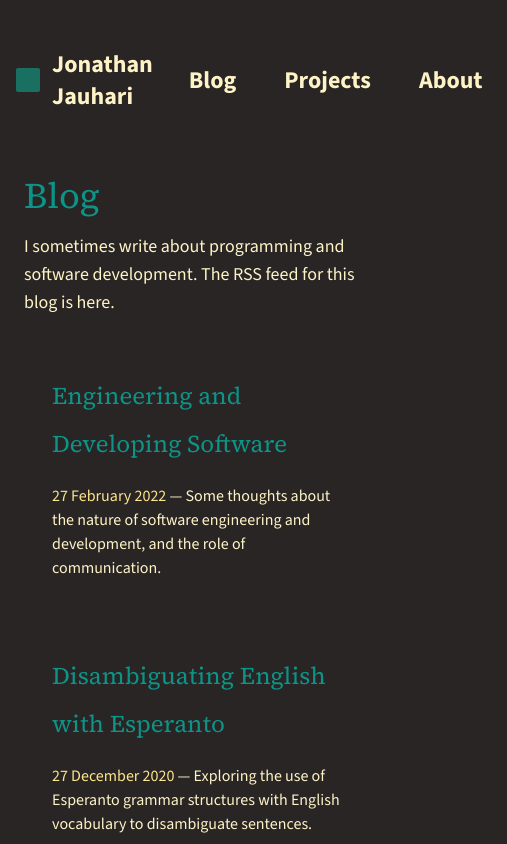
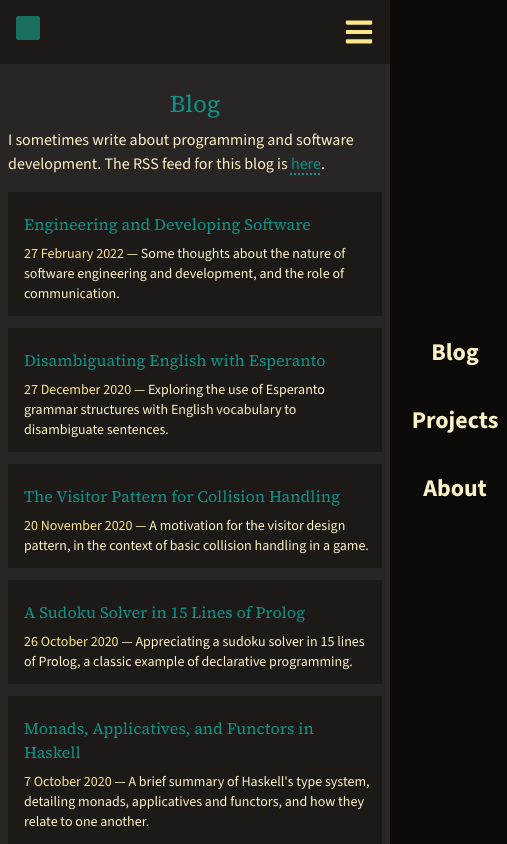
Before and after one commit to jonjau/jonjauhari.com, a Next.js app: page /blog in a window 390 px wide. Shown: the top 844 px of the page, 507 px wide, since content can reach past the window. Built offline with nearby package versions, Linux system fonts and the light colour scheme; a web font is replaced by a local one.

Commit message:
mobile styling for all pages

```diff
--- a/src/app/about/page.tsx
+++ b/src/app/about/page.tsx
@@ -1,4 +1,5 @@
 import React from "react";
+import clsx from "clsx";
 
 export function generateMetadata() {
   return {
@@ -10,7 +11,18 @@ export default function About() {
   return (
     <article>
       <header>
-        <h1 className="font-serif text-4xl/loose text-teal-600">About me</h1>
+        <h1
+          className={clsx([
+            "text-center",
+            "font-serif",
+            "text-2xl/loose",
+            "text-teal-600",
+            "sm:text-left",
+            "sm:text-4xl/loose",
+          ])}
+        >
+          About me
+        </h1>
       </header>
       <p className="mb-4">
         I&apos;m a Melbourne-based software engineer interested in financial
--- a/src/app/blog/[slug]/page.tsx
+++ b/src/app/blog/[slug]/page.tsx
@@ -27,7 +27,7 @@ export async function generateMetadata({
   };
 }
 
-//TODO: minutes to read, machine readable time, typography styling,
+//TODO: minutes to read
 //TODO: back and forward links
 export default async function BlogPost({
   params,
@@ -44,19 +44,19 @@ export default async function BlogPost({
 
   return (
     <>
-      <article
-        itemScope
-        itemType="http://schema.org/BlogPosting"
-        className="flex flex-col items-center"
-      >
-        <header className="">
+      <article itemScope itemType="http://schema.org/BlogPosting">
+        <header>
           <h1
             itemProp="headline"
-            className="mb-4 font-serif text-4xl text-teal-600"
+            className="mb-4 font-serif text-2xl text-teal-600 sm:text-4xl"
           >
             {post.title}
           </h1>
-          <time itemProp="datePublished" className="mb-4 block text-amber-200">
+          <time
+            itemProp="datePublished"
+            className="mb-4 block text-amber-200"
+            dateTime={post.date.toISOString()}
+          >
             {post.date.toLocaleDateString("en-AU", {
               dateStyle: "long",
             })}
--- a/src/app/blog/page.tsx
+++ b/src/app/blog/page.tsx
@@ -1,4 +1,5 @@
 import { BlogPost, getAllBlogPosts } from "../../lib/api";
+import InlineLink from "@/components/inline-link";
 import Link from "next/link";
 import React from "react";
 import clsx from "clsx";
@@ -22,10 +23,25 @@ export default async function Blog() {
 
   return (
     <>
-      <h1 className="font-serif text-4xl/loose text-teal-600">Blog</h1>
-      <p className="mb-8 text-lg">
+      <h1
+        className={clsx([
+          "text-center",
+          "font-serif",
+          "text-2xl/loose",
+          "text-teal-600",
+          "sm:text-left",
+          "sm:text-4xl/loose",
+        ])}
+      >
+        Blog
+      </h1>
+      <p className="text-md mb-4 sm:mb-8 sm:text-lg">
         I sometimes write about programming and software development. The RSS
-        feed for this blog is <Link href="/rss.xml">here</Link>.
+        feed for this blog is{" "}
+        <InlineLink title="RSS feed of blog posts" href="/rss.xml">
+          here
+        </InlineLink>
+        .
       </p>
       <ol>
         {posts.map((post: BlogPost) => (
@@ -34,17 +50,25 @@ export default async function Blog() {
               <article
                 itemScope
                 itemType="https://schema.org/BlogPosting"
-                className={clsx(["my-6", "p-6", ...postLinkClasses])}
+                className={clsx([
+                  "my-3",
+                  "p-3",
+                  "bg-stone-900",
+                  "sm:bg-inherit",
+                  "sm:my-6",
+                  "sm:p-6",
+                  ...postLinkClasses,
+                ])}
               >
-                <header className="mb-4 font-serif">
+                <header className="my-2 font-serif sm:mb-4">
                   <h2
                     itemProp="headline"
-                    className="text-2xl/loose text-teal-600"
+                    className="text-md/loose text-teal-600 sm:text-2xl/loose"
                   >
                     {post.title}
                   </h2>
                 </header>
-                <p itemProp="description">
+                <p itemProp="description" className="sm:text-md text-sm">
                   {" "}
                   <time itemProp="datePublished" className="text-amber-200">
                     {post.date.toLocaleDateString("en-AU", {
--- a/src/app/error.tsx
+++ b/src/app/error.tsx
@@ -6,12 +6,14 @@ import React from "react";
 export default function Error() {
   return (
     <div className="flex flex-col items-center">
-      <h2 className="font-serif text-5xl/normal">Something went wrong.</h2>
-      <p className=" mt-8 font-serif text-2xl text-amber-200">
+      <h2 className="font-serif text-2xl sm:text-5xl/normal">
+        Something went wrong.
+      </h2>
+      <p className="text-md mt-8 font-serif text-amber-200 sm:text-2xl">
         &ldquo;Mission failed — we&apos;ll get &apos;em next time.&rdquo;
       </p>
-      <div className="my-16  h-32 border-l-4 border-l-amber-700"></div>
-      <div className="text-2xl">
+      <div className="my-16 h-32 border-l-4 border-l-amber-700"></div>
+      <div className="text-lg sm:text-3xl">
         <InlineLink title="Go back to homepage" href="/" className="mx-2">
           Return home
         </InlineLink>{" "}
--- a/src/app/layout.tsx
+++ b/src/app/layout.tsx
@@ -1,6 +1,13 @@
 import "./globals.css";
 import "@fontsource/iosevka";
-import { FaEnvelope, FaGithub, FaLinkedin, FaSquareFull } from "react-icons/fa";
+import {
+  FaBars,
+  FaEnvelope,
+  FaGithub,
+  FaLinkedin,
+  FaSquareFull,
+  FaTimes,
+} from "react-icons/fa";
 import { Source_Sans_3, Source_Serif_4 } from "next/font/google";
 import Link from "next/link";
 import type { Metadata } from "next";
@@ -34,6 +41,7 @@ const uiLinkClasses = [
   "focus:border-b-amber-700",
 ];
 
+//TODO: link to licence
 export default function RootLayout({
   children,
 }: {
@@ -45,15 +53,15 @@ export default function RootLayout({
       className={`${sourceSans.variable} ${sourceSerif.variable}`}
     >
       <body className="flex min-h-screen flex-col bg-stone-800 text-amber-100">
-        <header className="absolute left-0 right-0 z-10">
-          <nav className="px-4 py-12 md:bg-transparent">
-            <div className="mx-auto flex max-w-6xl items-center">
+        <header className="fixed left-0 right-0 z-10 sm:absolute">
+          <nav className=" overflow-x-auto bg-stone-900 p-4 sm:bg-transparent sm:px-4 sm:py-12">
+            <div className="mx-auto flex items-center sm:max-w-6xl">
               <Link href="/" className={clsx("flex-0", ...uiLinkClasses)}>
-                <div className="flex justify-center">
+                <div className="mb-1 flex justify-center">
                   <span className="flex items-center justify-center">
                     <FaSquareFull className="rounded-sm text-2xl text-[#197060]" />
                   </span>
-                  <span className="mx-3 text-2xl font-bold ">
+                  <span className="mx-3 hidden text-2xl font-bold sm:inline ">
                     Jonathan Jauhari
                   </span>
                 </div>
@@ -68,10 +76,11 @@ export default function RootLayout({
                     key={href}
                     href={href}
                     className={clsx(
+                      "hidden",
                       "mx-2",
-                      "block",
+                      "sm:block",
                       "px-4",
-                      "py-1",
+                      "my-1",
                       "text-2xl",
                       "font-bold",
                       ...uiLinkClasses,
@@ -80,19 +89,63 @@ export default function RootLayout({
                     {linkText}
                   </Link>
                 ))}
+                <div className="z-20 flex sm:hidden">
+                  <input
+                    type="checkbox"
+                    className="peer hidden"
+                    id="checkbox-toggle"
+                  ></input>
+                  <label
+                    htmlFor="checkbox-toggle"
+                    className="z-30 block select-none text-3xl text-amber-200 peer-checked:hidden"
+                  >
+                    <FaBars />
+                  </label>
+                  <label
+                    htmlFor="checkbox-toggle"
+                    className="z-30 hidden select-none text-3xl text-amber-200 peer-checked:block"
+                  >
+                    <FaTimes />
+                  </label>
+                  <div className="absolute -right-1/3 top-0 flex h-screen w-1/3 translate-x-0 flex-col justify-center bg-stone-950 text-center  transition-transform peer-checked:-translate-x-full">
+                    {[
+                      { linkText: "Blog", href: "/blog" },
+                      { linkText: "Projects", href: "/projects" },
+                      { linkText: "About", href: "/about" },
+                    ].map(({ linkText, href }) => (
+                      <Link
+                        key={href}
+                        href={href}
+                        className={clsx(
+                          "mx-2",
+                          "sm:block",
+                          "my-4",
+                          "px-1",
+                          "text-2xl",
+                          "font-bold",
+                          ...uiLinkClasses,
+                        )}
+                      >
+                        {linkText}
+                      </Link>
+                    ))}
+                  </div>
+                </div>
               </div>
             </div>
           </nav>
         </header>
-        <main className="flex flex-auto flex-col">
-          <div className="mx-auto max-w-3xl px-6 pt-40">{children}</div>
+        <main className="sm:flex sm:flex-auto sm:flex-col">
+          <div className="mx-auto px-2 pt-20 sm:max-w-3xl sm:px-6 sm:pt-40">
+            {children}
+          </div>
         </main>
-        <footer className="mt-8">
-          <div className="mx-auto flex max-w-3xl pb-8">
+        <footer className="mt-10">
+          <div className="mx-auto flex flex-col items-center pb-8 sm:max-w-3xl sm:flex-row">
             <span className="inline-flex items-center">
               © {new Date().getFullYear()} Jonathan Jauhari
             </span>
-            <div className="ml-auto flex items-center justify-center">
+            <div className="flex items-center justify-center sm:ml-auto">
               {[
                 { linkIcon: <FaGithub />, href: "https://github.com/jonjau" },
                 {
--- a/src/app/projects/[slug]/page.tsx
+++ b/src/app/projects/[slug]/page.tsx
@@ -27,7 +27,7 @@ export async function generateMetadata({
   };
 }
 
-//TODO: minutes to read, machine readable time,
+//TODO: minutes to read,
 //TODO: back and forward links,
 export default async function ProjectPost({
   params,
@@ -44,19 +44,19 @@ export default async function ProjectPost({
 
   return (
     <>
-      <article
-        itemScope
-        itemType="http://schema.org/BlogPosting"
-        className="flex flex-col items-center"
-      >
-        <header className="w-full">
+      <article itemScope itemType="http://schema.org/BlogPosting">
+        <header>
           <h1
             itemProp="headline"
-            className="mb-4 font-serif text-4xl text-teal-600"
+            className="mb-4 font-serif text-2xl text-teal-600 sm:text-4xl"
           >
             {post.title}
           </h1>
-          <time itemProp="datePublished" className="mb-4 block text-amber-200">
+          <time
+            itemProp="datePublished"
+            className="mb-4 block text-amber-200"
+            dateTime={post.date.toISOString()}
+          >
             {post.date.toLocaleDateString("en-AU", {
               dateStyle: "long",
             })}
--- a/src/components/inline-link.tsx
+++ b/src/components/inline-link.tsx
@@ -30,7 +30,9 @@ export default function InlineLink({
           "focus:decoration-solid",
           "focus:decoration-amber-700",
           "focus:text-teal-200",
-        ]) + className
+        ]) +
+        " " +
+        className
       }
     >
       {children}
--- a/src/components/styles.ts
+++ b/src/components/styles.ts
@@ -4,7 +4,9 @@ export const proseClasses = [
   "max-w-none",
   "text-amber-100",
   "prose",
-  "prose-lg",
+  "prose-sm",
+  "sm:prose-md",
+  "md:prose-lg",
   "prose-invert",
   "prose-stone",
   "prose-ol:max-w-prose",
```
Also changed, not shown: src/app/not-found.tsx (+35 -7 lines), src/app/page.tsx (+13 -5 lines), src/app/projects/page.tsx (+25 -7 lines), .eslintrc.js.
